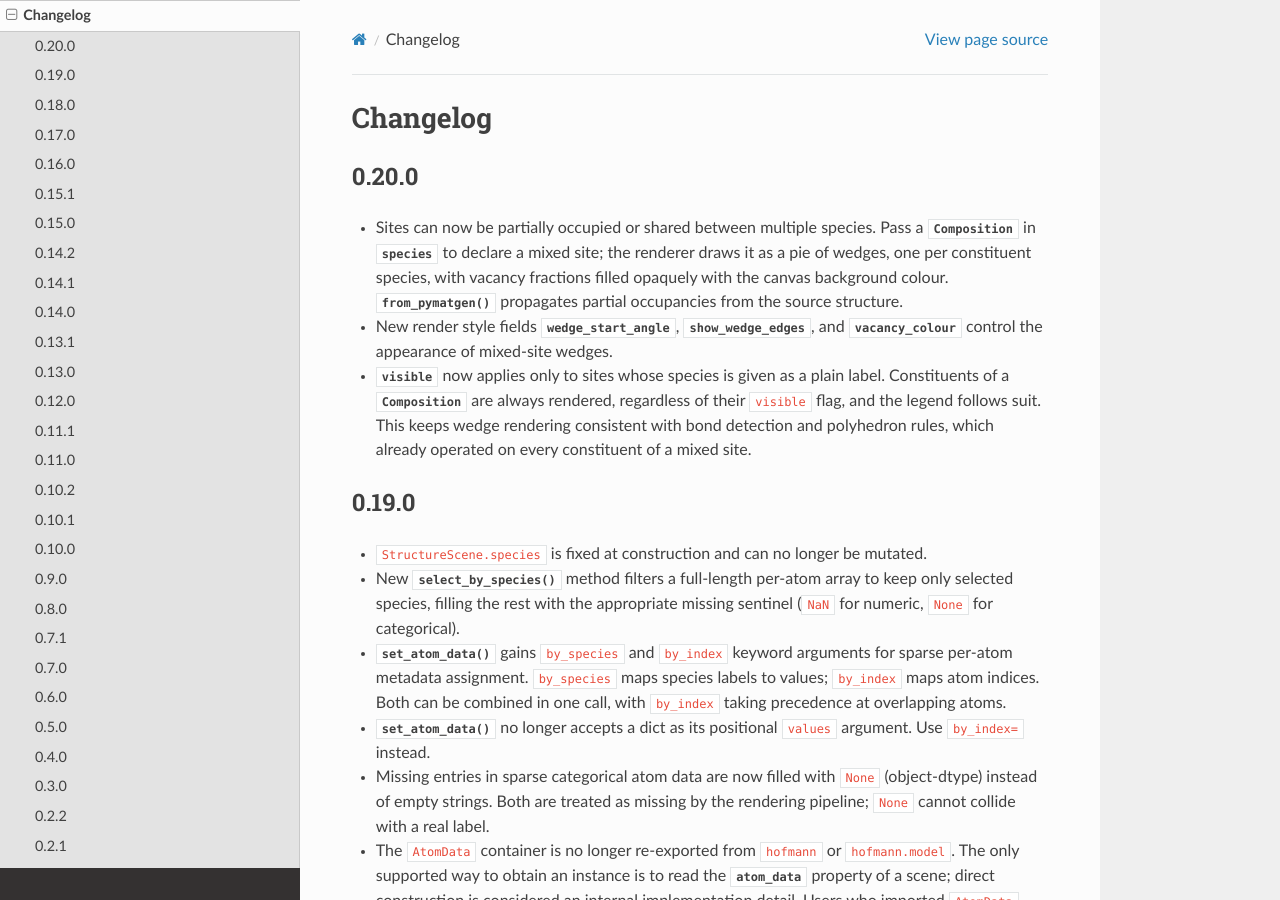
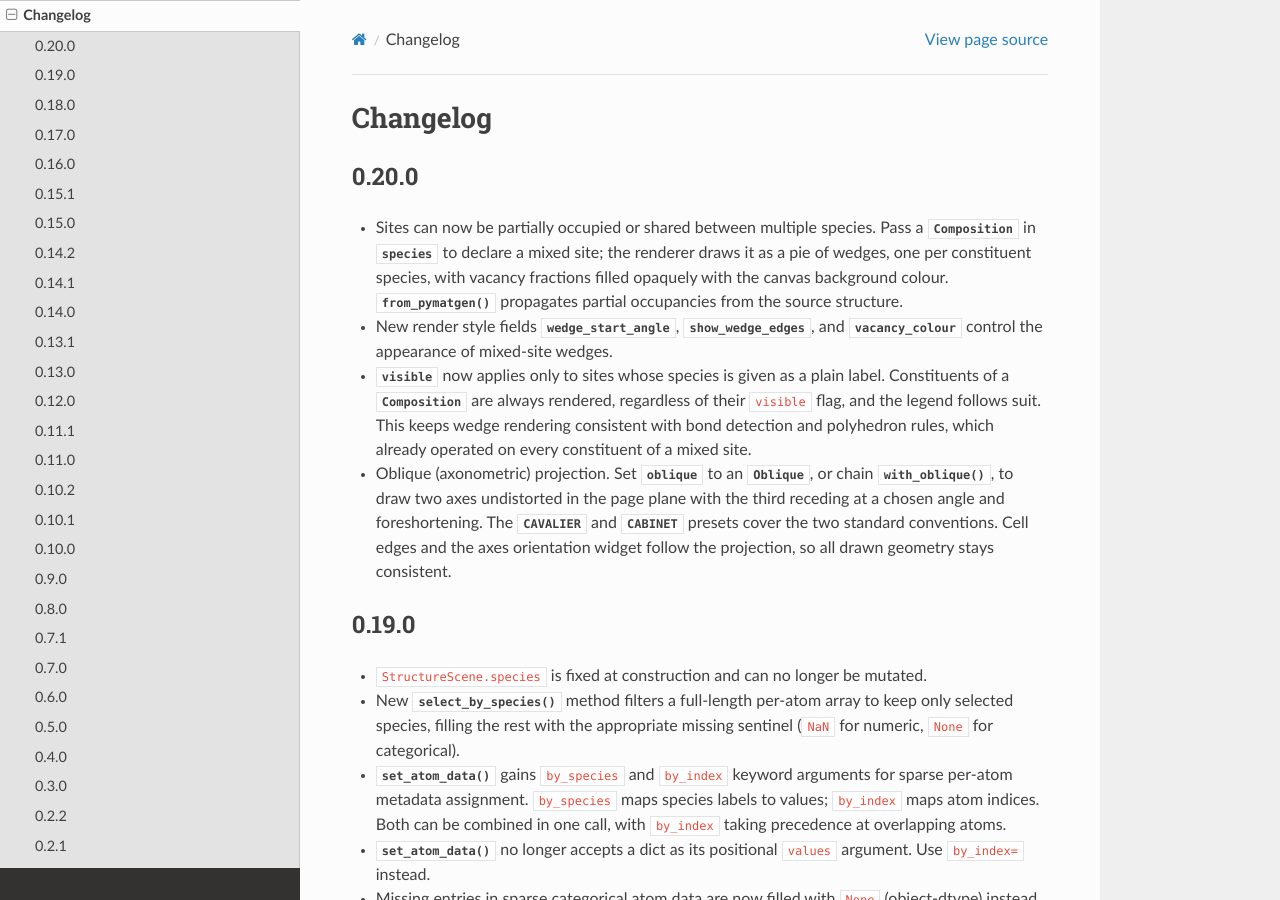
Before and after one commit to bjmorgan/hofmann, a Sphinx documentation site: the page built from docs/changelog.rst, in a window 1280 px wide and 900 px high. Built offline with Sphinx 7.4.7 and the Read the Docs theme 3.1.0, drawn with Linux system fonts in a browser that asks for light colours.

Commit message:
Document oblique projection support

```diff
--- a/docs/changelog.rst
+++ b/docs/changelog.rst
@@ -25,6 +25,15 @@ Changelog
   wedge rendering consistent with bond detection and polyhedron
   rules, which already operated on every constituent of a mixed
   site.
+
+- Oblique (axonometric) projection.  Set
+  :attr:`~hofmann.ViewState.oblique` to an :class:`~hofmann.Oblique`,
+  or chain :meth:`~hofmann.ViewState.with_oblique`, to draw two axes
+  undistorted in the page plane with the third receding at a chosen
+  angle and foreshortening.  The :data:`~hofmann.CAVALIER` and
+  :data:`~hofmann.CABINET` presets cover the two standard
+  conventions.  Cell edges and the axes orientation widget follow the
+  projection, so all drawn geometry stays consistent.
 
 0.19.0
 ------
```
Also changed, not shown: docs/api.rst (+13 -0 lines), docs/rendering.rst (+22 -0 lines).
